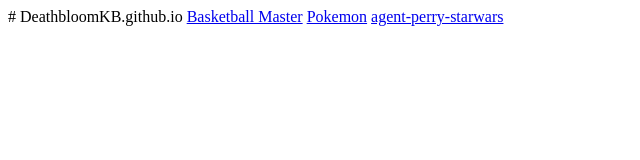
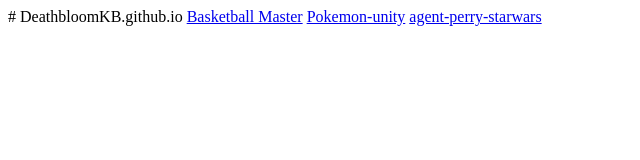
Before and after one commit to DeathbloomKB/DeathbloomKB.github.io, a plain HTML site: page index.html in a window 1280 px wide. Shown: the full height of the page, 0-640 px from the left. Drawn offline with Linux system fonts and the light colour scheme.

Commit message:
Update index.html

```diff
--- a/index.html
+++ b/index.html
@@ -1,4 +1,4 @@
 # DeathbloomKB.github.io
 <a href="http://m.kiz10.com/mobile/playgame/basketball-master">Basketball Master</a>
-<a href="http:/http://pokemonunity.com/index.php">Pokemon</a>
+<a href="http:/http://pokemonunity.com/index.php">Pokemon-unity</a>
 <a href="http://m.kiz10.com/mobile/game/phineas-and-ferb--star-wars--agent-p--rebel-spy/">agent-perry-starwars</a>
```
